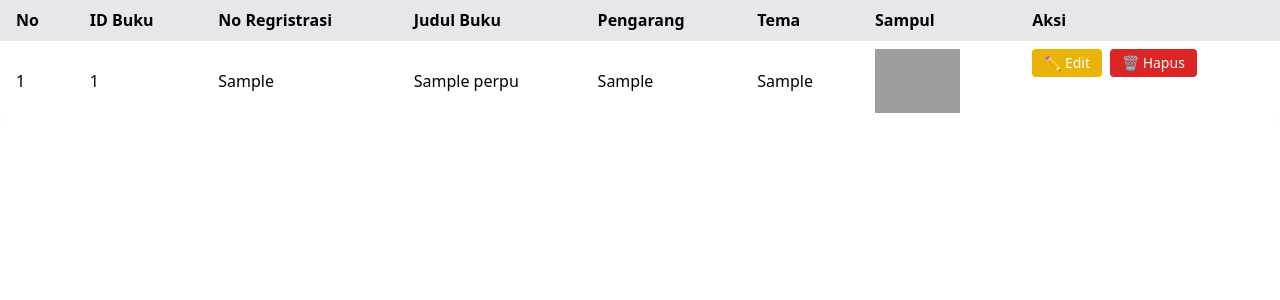
After one commit to DaffaGalang/belajar_PHP, a PHP site: page /perpus.php in a window 1280 px wide. The commit adds this page. Shown: the top 300 px of the page. Run offline with PHP 8.4, Linux system fonts and the light colour scheme; tables that the repository leaves empty or names only in its code hold one stand-in row (values such as "Sample post"); some libraries are stand-ins or nearby versions; grey boxes are pictures that could not be loaded.

Commit message:
selasa 15 juli

```diff
--- a/koneksi/index.php
+++ b/koneksi/index.php
@@ -43,7 +43,7 @@ $no = $offset + 1;
 <head>
     <meta charset="UTF-8">
     <meta name="viewport" content="width=device-width, initial-scale=1.0">
-    <title>Tambah Data Mahasiswa</title>
+    <title>Data Mahasiswa</title>
     <script src="https://cdn.tailwindcss.com"></script>
 </head>
 <body>
--- /dev/null
+++ b/koneksi/perpus.php
@@ -0,0 +1,66 @@
+<?php
+include("koneksi.php");
+
+// $host = "localhost"; $user = "root"; $pass = ""; $db = "phpdasar";
+
+// $aye = mysqli_connect($koneksi);
+
+$query = mysqli_query($koneksi, "SELECT * FROM perpus ORDER BY id_buku DESC");
+
+$no = 1;
+
+?>
+
+<!DOCTYPE html>
+<html lang="en">
+<head>
+    <meta charset="UTF-8">
+    <meta name="viewport" content="width=device-width, initial-scale=1.0">
+    <title>Data Buku Perpustakaan Ghanesa</title>
+    <script src="https://cdn.tailwindcss.com"></script>
+</head>
+<body>
+        <!-- Tampilan Tabel Data -->
+        <div class="overflow-x-auto">
+            <table class="min-w-full bg-white rounded shadow">
+                <thead class="bg-gray-200">
+                    <tr>
+                        <th class="px-4 py-2 text-left">No</th>
+                        <th class="px-4 py-2 text-left">ID Buku</th>
+                        <th class="px-4 py-2 text-left">No Regristrasi</th>
+                        <th class="px-4 py-2 text-left">Judul Buku</th>
+                        <th class="px-4 py-2 text-left">Pengarang</th>
+                        <th class="px-4 py-2 text-left">Tema</th>
+                        <th class="px-4 py-2 text-left">Sampul</th>
+                        <th class="px-4 py-2 text-left">Aksi</th>
+                    </tr>
+                </thead>
+                <tbody>
+                    <?php while ($data = mysqli_fetch_array($query)) : ?>
+                        <tr class='border-t'>
+                            <td class='px-4 py-2'><?= $no++ ?></td>
+                            <td class='px-4 py-2'><?= htmlspecialchars($data['id_buku']) ?></td>
+                            <td class='px-4 py-2'><?= htmlspecialchars($data['no_reg']) ?></td>
+                            <td class='px-4 py-2'><?= htmlspecialchars($data['judul']) ?></td>
+                            <td class='px-4 py-2'><?= htmlspecialchars($data['pengarang']) ?></td>
+                            <td class='px-4 py-2'><?= htmlspecialchars($data['tema']) ?></td>
+                            <td class='px-4 py-2'><img src="uploads/<?= htmlspecialchars($data['sampul']) ?>" alt="Sampul" class="h-16"></td>
+                            <td class='px-4 py-2 flex gap-2'>
+
+                                <!-- tombol aksi -->
+                                <a href='edit.php?id=<?= $data['id_buku'] ?>'
+                                    class='inline-block px-3 py-1 text-sm bg-yellow-500 text-white rounded hover:bg-yellow-600 transition'>
+                                    ✏️ Edit
+                                </a>
+
+                                <a href='hapus.php?id=<?= $data['id_buku'] ?>'
+                                    class='inline-block px-3 py-1 text-sm bg-red-600 text-white rounded hover:bg-red-700 transition' onclick="return confirm('Yakin ingin menghapus?')">
+                                    🗑️ Hapus
+                                </a>
+                            </td>
+                        </tr>
+                    <?php endwhile; ?>
+                </tbody>
+            </table>
+</body>
+</html>
```
Also changed, not shown: koneksi/uploads/Ain.jpeg (added).
